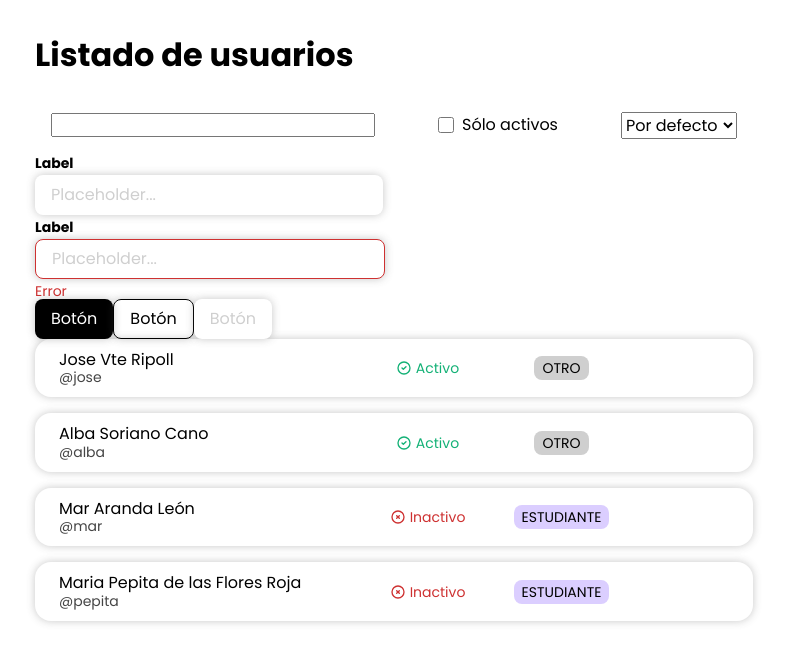
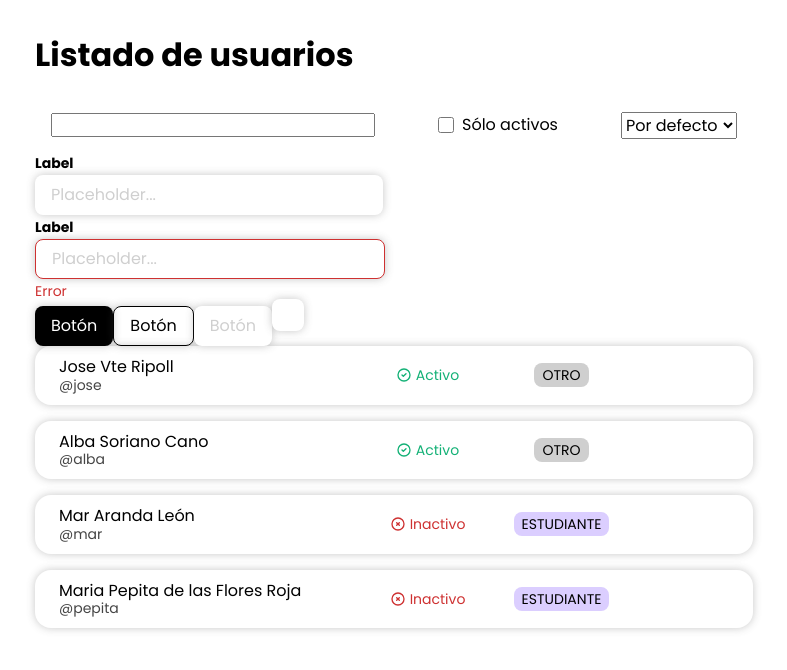
Before and after one commit to JoseVteRS/react-course-learnthis, a React (Vite) app: page / in a window 1280 px wide. Shown: the top 670 px of the page, without its empty margins (246-1033 px from the left). Built offline with nearby package versions, Linux system fonts and the light colour scheme.

Commit message:
checkbox

```diff
--- /dev/null
+++ b/src/components/ui/Checkbox.jsx
@@ -0,0 +1,7 @@
+import style from "./Checkbox.module.css";
+
+const Checkbox = () => {
+	return <input className={style.checkbox} type='checkbox' />;
+};
+
+export default Checkbox;
--- /dev/null
+++ b/src/components/ui/Checkbox.module.css
@@ -0,0 +1,25 @@
+.checkbox {
+	height: 32px;
+	width: 32px;
+	box-shadow: var(--shadow-sm);
+	border-radius: var(--radius-sm);
+	background-color: #fff;
+	appearance: none;
+}
+
+.checkbox:checked {
+	background-color: #fff;
+	clip-path: polygon(0% 0%, 50% 0%, 100% 50%, 50% 100%, 0% 100%, 50% 50%);
+}
+
+.checkbox:focus {
+	box-shadow: var(--shadow-md);
+}
+
+.checkbox::before {
+	background-color: rosybrown;
+}
+
+.checkbox:checked::before {
+	background-color: rosybrown;
+}
--- a/src/components/users/UserList.jsx
+++ b/src/components/users/UserList.jsx
@@ -1,10 +1,14 @@
-import { filterActiveUsers, filterUsersByName } from "../../lib/filtersAndSorters/users/filters";
+import {
+	filterActiveUsers,
+	filterUsersByName
+} from "../../lib/filtersAndSorters/users/filters";
 import { sortUsers } from "../../lib/filtersAndSorters/users/sorters";
-import { useFilters, useUsers } from "../../lib/hooks"
+import { useFilters, useUsers } from "../../lib/hooks";
 import UsersListFilter from "./UsersListFilter";
 import UsersListRows from "./UsersListRows";
-import style from './UserList.module.css'
+import style from "./UserList.module.css";
 import Button from "../ui/Button";
+import Checkbox from "../ui/Checkbox";
 
 const UserList = ({ initialUsers }) => {
 	const { search, onlyActive, sortBy, ...setFilterFunctions } = useFilters();
@@ -23,12 +27,15 @@ const UserList = ({ initialUsers }) => {
 				sortBy={sortBy}
 				{...setFilterFunctions}
 			/>
-            <Button type='primary' >Botón</Button>
-            <Button type='secondary' >Botón</Button>
-            <Button type='secondary' disabled  >Botón</Button>
+			<Button type='primary'>Botón</Button>
+			<Button type='secondary'>Botón</Button>
+			<Button type='secondary' disabled>
+				Botón
+			</Button>
+			<Checkbox />
 			<UsersListRows users={usersFiltered} />
 		</div>
-    )
-}
+	);
+};
 
-export default UserList
+export default UserList;
```
Lines whose indentation alone changed are shown as unchanged.
